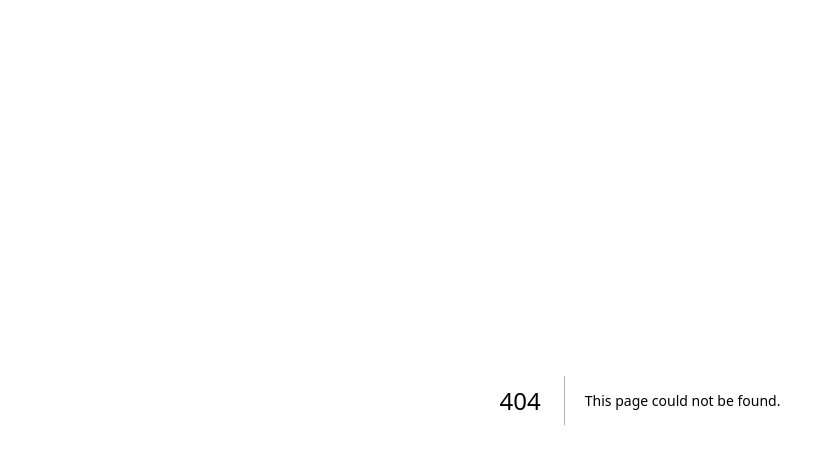
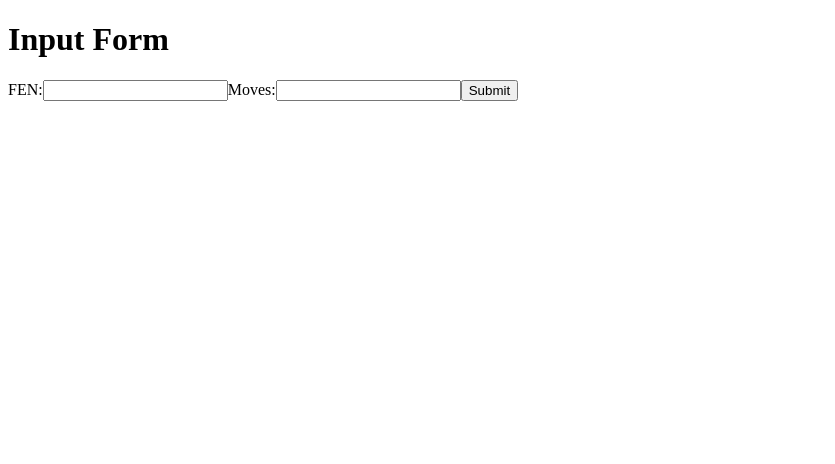
Before and after one commit to rdeviprasad/SimpleChessMentor, a Next.js app: page /puzzle in a window 1280 px wide. Before the commit this address had no page. Shown: the top 464 px of the page, without its empty margins (0-835 px from the left). Built offline with nearby package versions, Linux system fonts and the light colour scheme.

Commit message:
accept fen and load it in a separate window

```diff
--- /dev/null
+++ b/pages/api/submit.js
@@ -0,0 +1,8 @@
+export default async function handler(req, res) {
+    if (req.method === "POST") {
+      const { fen, moves } = req.body;
+      res.status(200).json({ fen, moves });
+    } else {
+      res.status(405).json({ message: "Method not allowed" });
+    }
+  }
--- a/pages/index.js
+++ b/pages/index.js
@@ -1,6 +1,6 @@
 import Head from 'next/head';
 import styles from '../styles/Home.module.css';
-import SCMBoard from '../components/SCMBoard';
+import Puzzle from './puzzle';
 
 export default function Home() {
   return (
@@ -8,7 +8,7 @@ export default function Home() {
       <Head>
         <title>SimpleChessMentor</title>
       </Head>
-      <SCMBoard />
+      <Puzzle />
     </div>
   );
 }
--- /dev/null
+++ b/pages/puzzle.js
@@ -0,0 +1,53 @@
+import { useState } from "react";
+import { useRouter } from "next/router";
+
+export default function Puzzle() {
+  const [fen, setFen] = useState("");
+  const [moves, setMoves] = useState("");
+  const router = useRouter();
+
+  const handleSubmit = async (e) => {
+    e.preventDefault();
+
+    const response = await fetch("/api/submit", {
+      method: "POST",
+      headers: {
+        "Content-Type": "application/json",
+      },
+      body: JSON.stringify({ fen, moves }),
+    });
+
+    if (response.ok) {
+      const result = await response.json();
+      router.push({
+        pathname: "/result",
+        query: { fen: result.fen, moves: result.moves },
+      });
+    }
+  };
+
+  return (
+    <div>
+      <h1>Input Form</h1>
+      <form onSubmit={ handleSubmit }>
+        <label>
+          FEN:
+          <input
+            type="text"
+            value={fen}
+            onChange={(e) => setFen(e.target.value)}
+          />
+        </label>
+        <label>
+          Moves:
+          <input
+            type="text"
+            value={moves}
+            onChange={(e) => setMoves(e.target.value)}
+          />
+        </label>
+        <button type="submit">Submit</button>
+      </form>
+    </div>
+  );
+}
```
Also changed, not shown: components/SCMBoard.js (+33 -4 lines), pages/result.js (added, +9 -0 lines).
